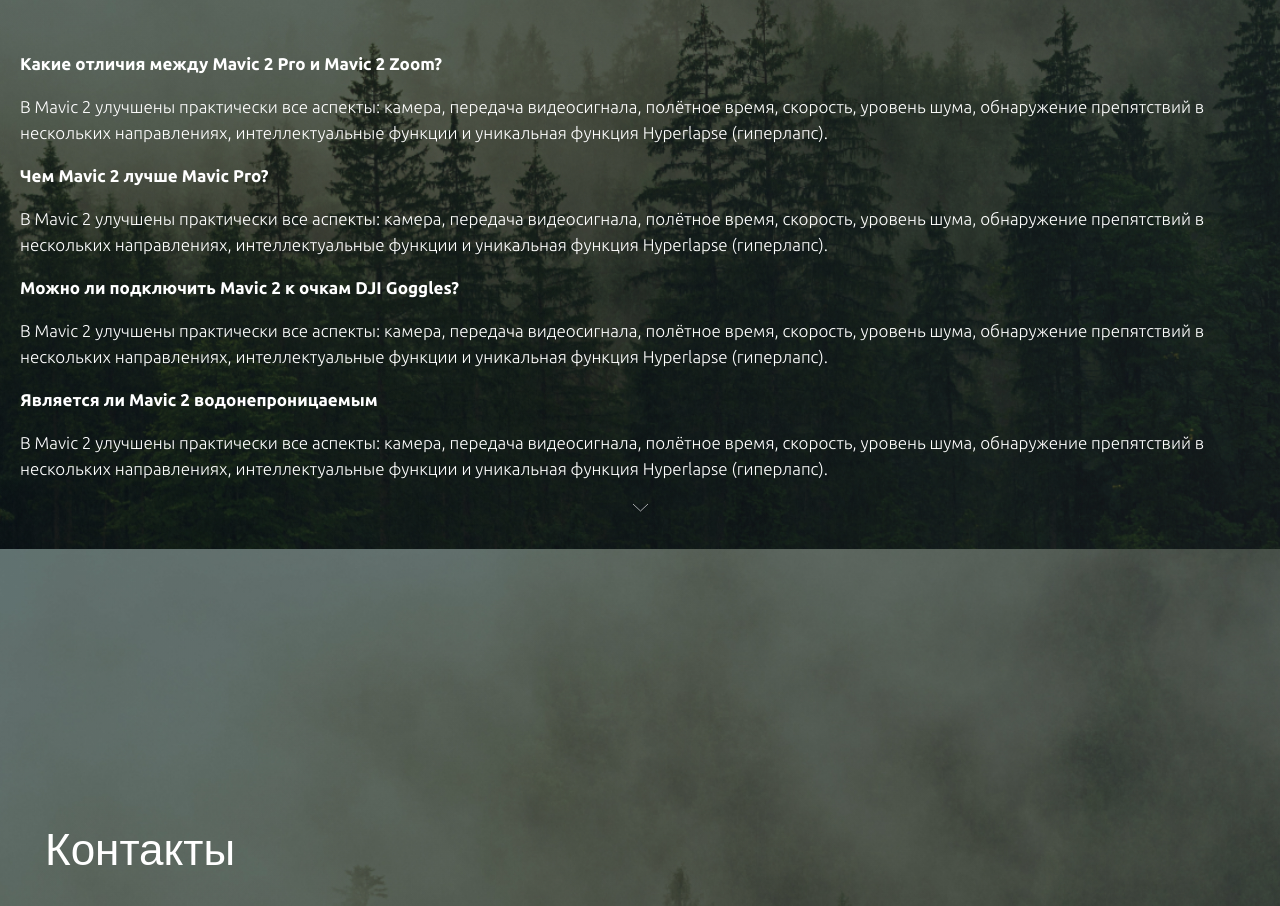
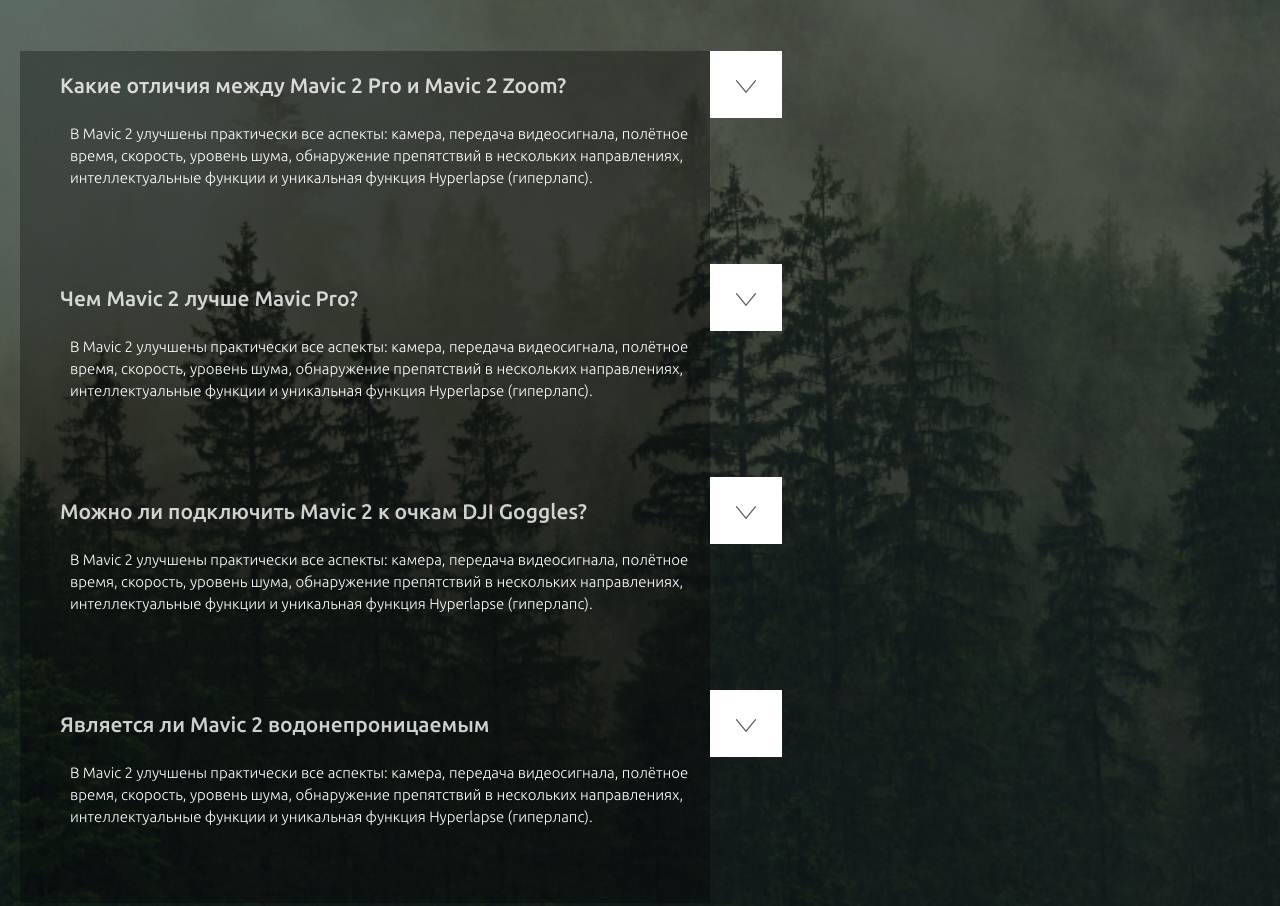
Before and after one commit to Nielll951/Mavic, a website: page app/index.html in a window 1280 px wide. Shown: the part 3759-4665 px from the top of the page. Drawn offline with nearby package versions, Linux system fonts and the light colour scheme.

Commit message:
added some styles to section questions

```diff
--- a/app/js/main.js
+++ b/app/js/main.js
@@ -2,7 +2,11 @@
    $('.products__slider').slick({
       prevArrow: '<button class="slider-btn slider-btn__left"><svg width="10" height="18" viewBox="0 0 10 18" fill="none" xmlns="http://www.w3.org/2000/svg"><path d="M9.21839 1L1 9L9.21839 17"/></svg></button>',
       nextArrow: '<button class="slider-btn slider-btn__right"><svg width="10" height="18" viewBox="0 0 10 18" fill="none" xmlns="http://www.w3.org/2000/svg"><path d="M0.78161 17L9 9L0.78161 1"/></svg></button>',
-      infinite: false
+      infinite: false,
+   });
+
+   $('.questions__item-title').on('click', function(){
+
    });
 
 });
--- a/app/scss/style.scss
+++ b/app/scss/style.scss
@@ -370,3 +370,46 @@
       font-weight: 300;
    }
 }
+
+.questions {
+   &__items {
+      max-width: 757px;
+      padding-bottom: 15px;
+   }
+
+   &__item {
+      background: rgba(0, 0, 0, 0.3);
+      max-width: 690px;
+   }
+
+
+   &__item-title {
+      font-size: 21px;
+      line-height: 28px;
+      @extend %ubuntu-medium;
+      color: rgba(#fff, .8);
+      padding: 20px 10px 24px 40px;
+      position: relative;
+      cursor: pointer;
+
+      &::after {
+         content: url('../images/accordion-arrow.svg');
+         position: absolute;
+         width: 72px;
+         height: 67px;
+         background-color: #fff;
+         right: -72px;
+         top: 0;
+         display: flex;
+         justify-content: center;
+         align-items: center;
+      }
+   }
+
+   &__item-text {
+      padding: 0 5px 75px 50px;
+      font-size: 15px;
+      line-height: 22px;
+      margin: 0;
+   }
+}
```
Also changed, not shown: app/index.html (+0 -2 lines), app/css/style.min.css, app/images/accordion-arrow.svg (added).
